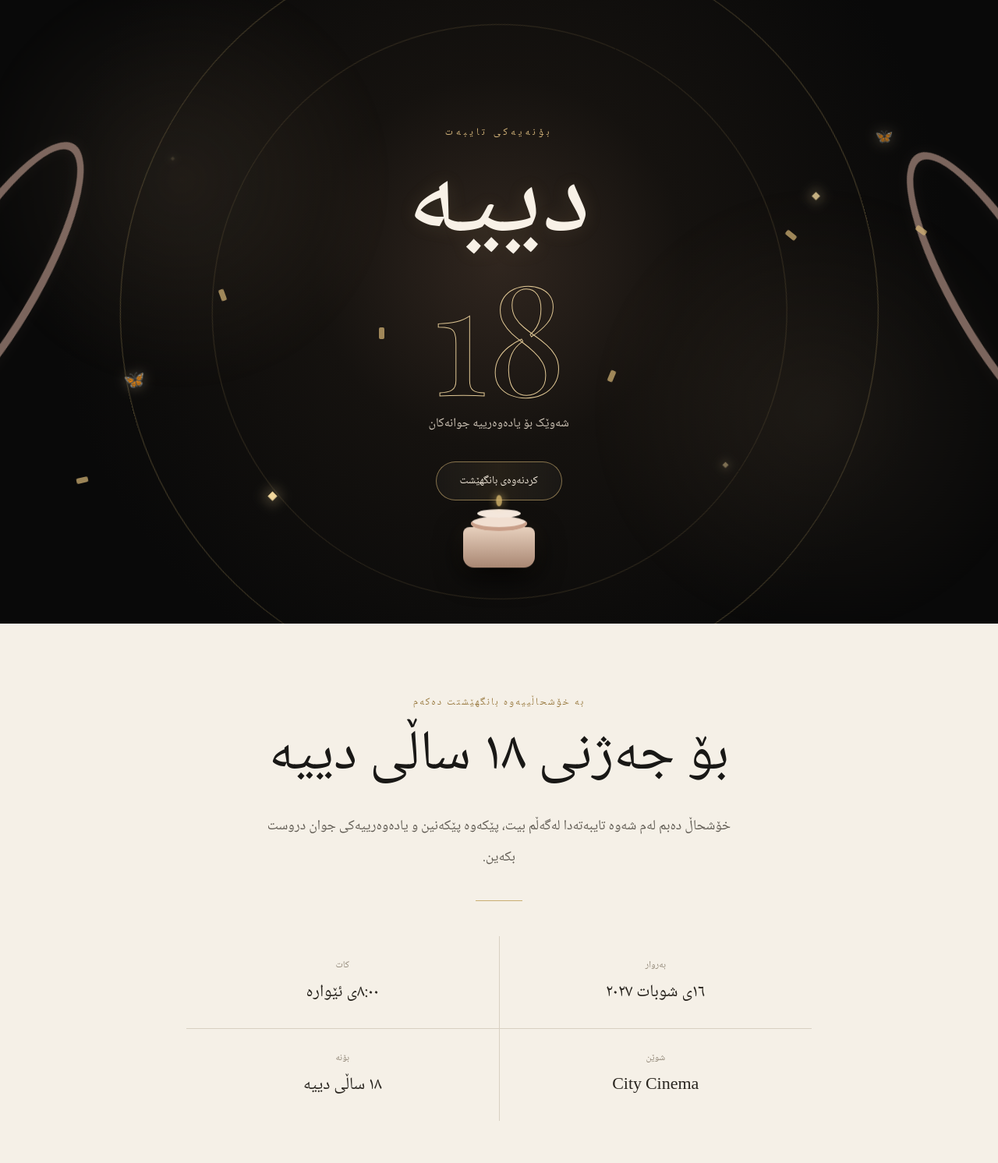
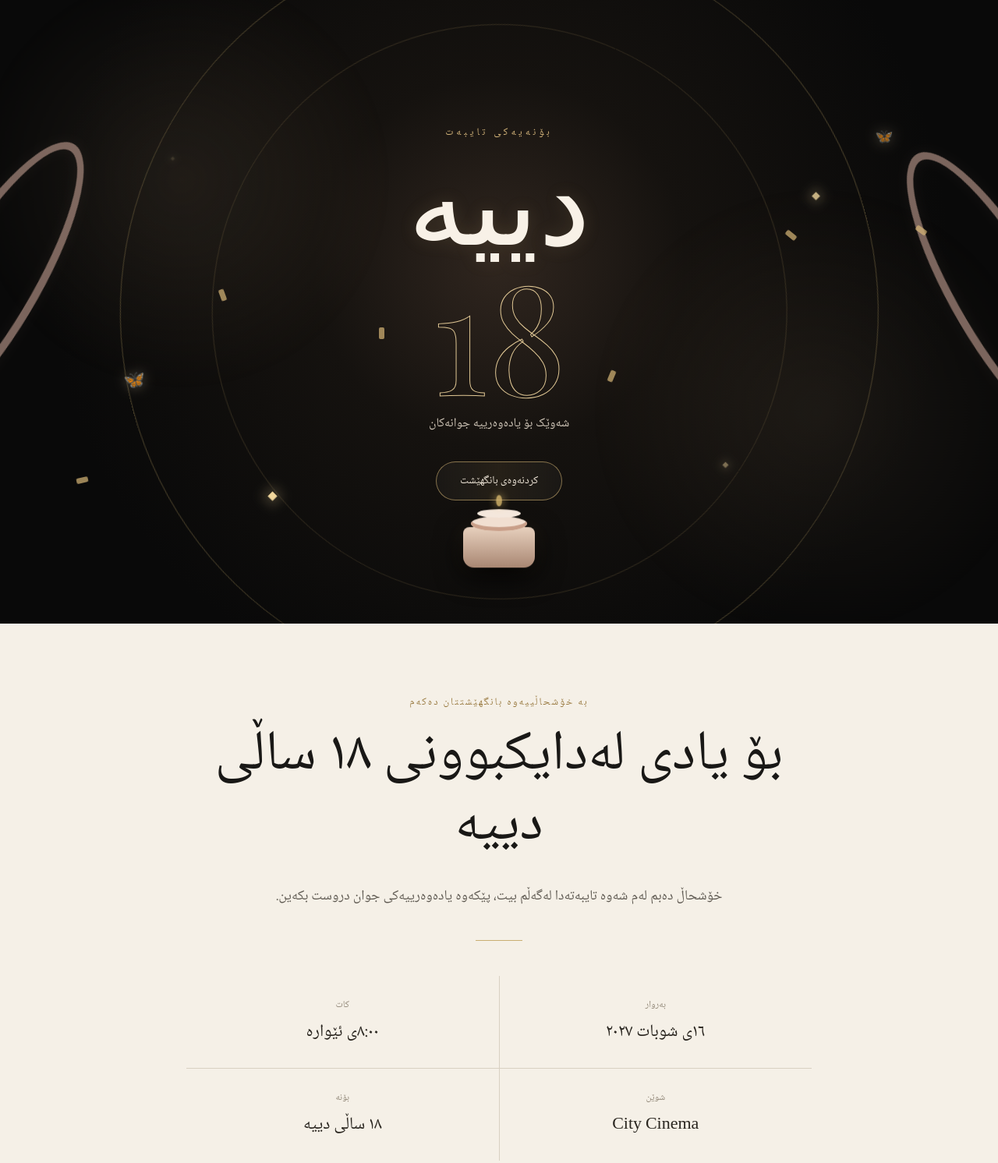
Before and after one commit to degitalspace/Diyabirthday, a plain HTML site: page index.html in a window 1280 px wide. Shown: the top 1492 px of the page at 78% size. Drawn offline with nearby package versions, Linux system fonts and the light colour scheme.

Commit message:
Update and rename Diyye_18_Birthday_Luxury_Kurdish_Animated.html to index.html

```diff
--- a/Diyye_18_Birthday_Luxury_Kurdish_Animated.html
+++ b/index.html
@@ -16,7 +16,7 @@
 .glow:after{content:"";position:absolute;inset:12%;border:1px solid #c7aa6a30;border-radius:50%}
 @keyframes spin{to{transform:rotate(360deg)}}
 .content{position:relative;z-index:8;animation:enter .9s ease-out both}.small{font-size:13px;color:#d7b77c;letter-spacing:4px;margin-bottom:15px;animation:fadeUp 1s .15s both}
-.diyaa{font:400 clamp(72px,21vw,150px)/.9 "Noto Naskh Arabic",serif;margin:0;color:#f8f1e7;text-shadow:0 0 35px #c9ae7240;animation:glowText 3s ease-in-out infinite alternate}
+.diyaa{font:400 clamp(72px,21vw,150px)/.9 "NRT Bold / Reg",serif;margin:0;color:#f8f1e7;text-shadow:0 0 35px #c9ae7240;animation:glowText 3s ease-in-out infinite alternate}
 .eighteen{font:400 clamp(105px,29vw,195px)/.8 "Playfair Display",serif;color:transparent;-webkit-text-stroke:1px #e1c895;margin:18px 0 25px;animation:fadeUp 1s .35s both}
 .tag{font-size:16px;color:#cfc5b7;animation:fadeUp 1s .5s both}
 .open{margin-top:35px;border:1px solid #d8b87890;background:linear-gradient(90deg,#ffffff08,#d8b87818,#ffffff08);color:#f3eadc;border-radius:40px;padding:12px 30px;font-family:inherit;font-size:14px;cursor:pointer;transition:.35s;animation:pulse 2.4s 1.2s infinite}
@@ -80,9 +80,9 @@ h2{font-size:clamp(38px,10vw,72px);font-weight:500;line-height:1.25;margin:14px
 </section>
 <main id="invite">
 <section class="section">
-<div class="kicker">بە خۆشحاڵییەوە بانگهێشتت دەکەم</div>
-<h2>بۆ جەژنی ١٨ ساڵی دییە</h2>
-<p class="message">خۆشحاڵ دەبم لەم شەوە تایبەتەدا لەگەڵم بیت، پێکەوە پێکەنین و یادەوەرییەکی جوان دروست بکەین.</p>
+<div class="kicker">بە خۆشحاڵییەوە بانگهێشتتان دەکەم</div>
+<h2>بۆ یادی لەدایکبوونی ١٨ ساڵی دییە</h2>
+<p class="message">خۆشحاڵ دەبم لەم شەوە تایبەتەدا لەگەڵم بیت، پێکەوە یادەوەرییەکی جوان دروست بکەین.</p>
 <div class="line"></div>
 <div class="info">
 <div class="box"><div class="label">بەروار</div><div class="value">١٦ی شوبات ٢٠٢٧</div></div>
@@ -103,7 +103,7 @@ h2{font-size:clamp(38px,10vw,72px);font-weight:500;line-height:1.25;margin:14px
 <div class="time"><b id="secs">0</b><span>چرکە</span></div>
 </div>
 </section>
-<section class="footer"><p>چاوەڕێی بینینتم 🤍</p><small>دییە · ١٨ ساڵ</small></section>
+<section class="footer"><p>چاوەڕێی بینینتانم 🤍</p><small>دییە · ١٨ ساڵ</small></section>
 </main>
 <script>
 const target=new Date("2027-02-16T20:00:00+03:00").getTime();
```
